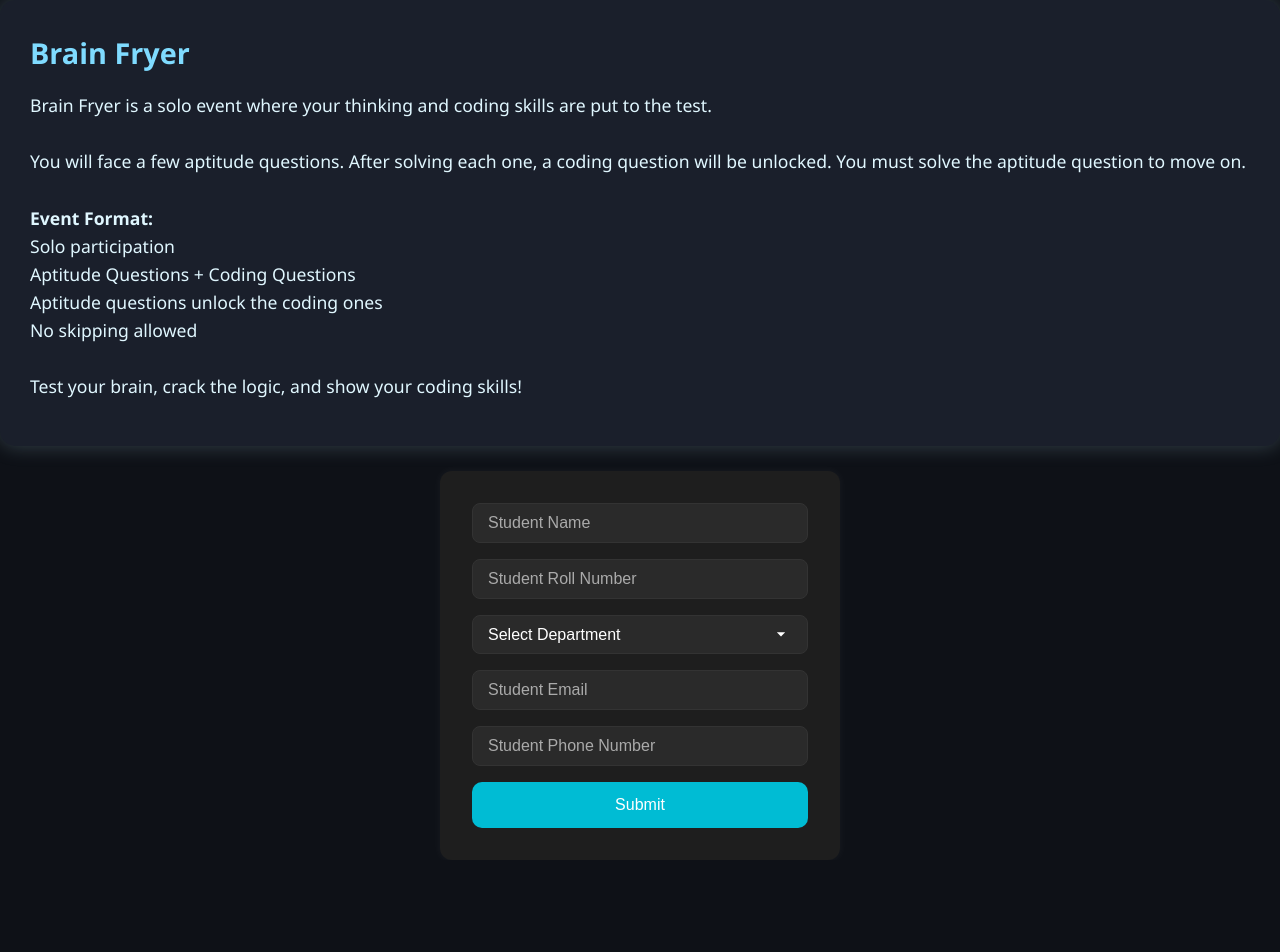
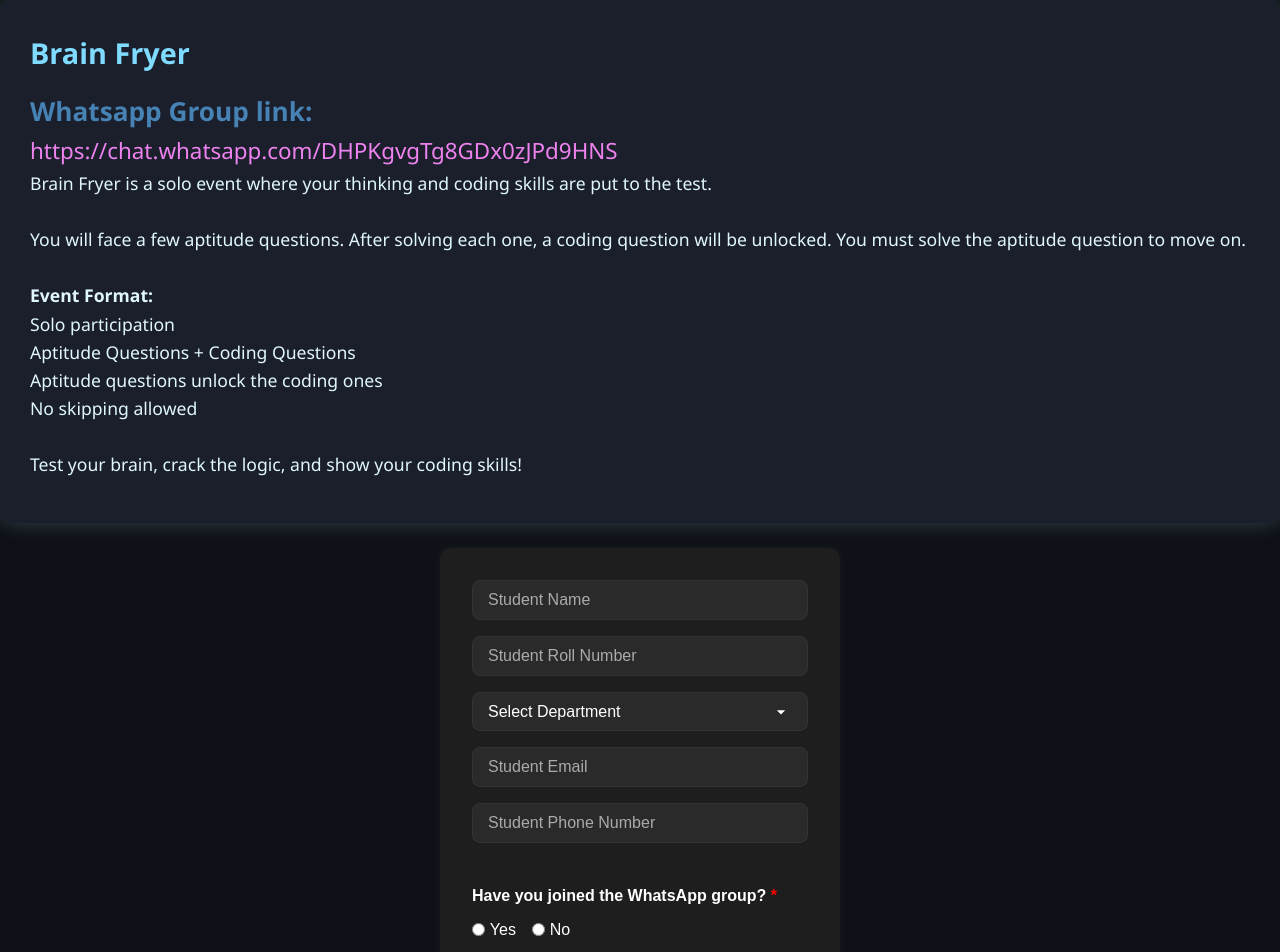
Before and after one commit to Gurukprs/Cognissance_Website, a React (Vite) app in the folder client/: page /register/brain-fryer in a window 1280 px wide. Shown: the top 952 px of the page. Before the commit the page ends 860 px from the top, so only its background shows below. Built offline with nearby package versions, Linux system fonts and the light colour scheme.

Commit message:
whatsapp grp link update

```diff
--- a/client/src/forms/BrainFryer.jsx
+++ b/client/src/forms/BrainFryer.jsx
@@ -63,6 +63,8 @@ const BrainFryer = () => {
     <>
   <div className="event-description">
   <h2>Brain Fryer</h2>
+  <h3 style={{color:'steelblue'}}>Whatsapp Group link:</h3>
+  <a href="https://chat.whatsapp.com/DHPKgvgTg8GDx0zJPd9HNS" target="_blank" className="link-highlight">https://chat.whatsapp.com/DHPKgvgTg8GDx0zJPd9HNS</a>
   <p>
     Brain Fryer is a solo event where your thinking and coding skills are put to the test.
     <br /><br />
@@ -104,6 +106,22 @@ const BrainFryer = () => {
   </select>
   <input type="email" name="email" placeholder="Student Email" value={formData.email} onChange={handleChange} required />
   <input type="text" name="phoneNumber" placeholder="Student Phone Number" value={formData.phoneNumber} onChange={handleChange} required />
+
+  <div className="radio-group">
+  <label className="question">Have you joined the WhatsApp group? <span style={{ color: 'red' }}>*</span></label>
+
+  <div className="options">
+    <label>
+      <input type="radio" name="whatsapp" value="yes" required />
+      Yes
+    </label>
+    <label>
+      <input type="radio" name="whatsapp" value="no" required />
+      No
+    </label>
+  </div>
+</div>
+
   <button type="submit">Submit</button>
 </form>
 </>
--- a/client/src/forms/PaperForge.jsx
+++ b/client/src/forms/PaperForge.jsx
@@ -96,6 +96,8 @@ const PaperForge = () => {
   <>
     <div className="event-description">
       <h2>PAPER FORGE</h2>
+      <h3 style={{color:'steelblue'}}>Whatsapp Group link:</h3>
+      <a href="https://chat.whatsapp.com/HNxihzXGU5SBF8JFCdhBIL" target="_blank" className="link-highlight">https://chat.whatsapp.com/HNxihzXGU5SBF8JFCdhBIL</a>
       <p>
         Participants are invited to present their papers on any one of the following topics:
       </p>
@@ -218,6 +220,21 @@ const PaperForge = () => {
       <input type="email" name="t3Mail" placeholder="Teammate 3 Email" value={formData.t3Mail} onChange={handleChange} />
       <input type="text" name="t3PhoneNumber" placeholder="Teammate 3 Phone Number" value={formData.t3PhoneNumber} onChange={handleChange}  />
 
+      <div className="radio-group">
+  <label className="question">Have you joined the WhatsApp group? <span style={{ color: 'red' }}>*</span></label>
+
+  <div className="options">
+    <label>
+      <input type="radio" name="whatsapp" value="yes" required />
+      Yes
+    </label>
+    <label>
+      <input type="radio" name="whatsapp" value="no" required />
+      No
+    </label>
+  </div>
+</div>
+
       <button type="submit">Submit</button>
     </form>
 </>
--- a/client/src/forms/PitchProject.jsx
+++ b/client/src/forms/PitchProject.jsx
@@ -86,6 +86,8 @@ const PitchProject = () => {
     <>
     <div className="event-description">
   <h2>Project Pitch</h2>
+  <h3 style={{color:'steelblue'}}>Whatsapp Group link:</h3>
+  <a href="https://chat.whatsapp.com/CT2v0x1X3q4g5r7j6Z8Y9E" target="_blank" className="link-highlight">https://chat.whatsapp.com/CT2v0x1X3q4g5r7j6Z8Y9E</a>
 
   <p>
     Participants are encouraged to present innovative and research‑based projects on any one of the following themes:
@@ -186,6 +188,22 @@ const PitchProject = () => {
   <input type="email" name="t2Mail" placeholder="Teammate 2 Email" value={formData.t2Mail} onChange={handleChange}  />
   <input type="text" name="t2PhoneNumber" placeholder="Teammate 2 Phone Number" value={formData.t2PhoneNumber} onChange={handleChange}  />
 
+  <div className="radio-group">
+  <label className="question">Have you joined the WhatsApp group? <span style={{ color: 'red' }}>*</span></label>
+
+  <div className="options">
+    <label>
+      <input type="radio" name="whatsapp" value="yes" required />
+      Yes
+    </label>
+    <label>
+      <input type="radio" name="whatsapp" value="no" required />
+      No
+    </label>
+  </div>
+</div>
+
+
   <button type="submit">Submit</button>
 </form>
 </>
--- a/client/src/forms/TechQuest.jsx
+++ b/client/src/forms/TechQuest.jsx
@@ -76,6 +76,8 @@ const TechQuest = () => {
     <>
     <div className="event-description">
   <h2>TECH QUEST CHALLENGE</h2>
+  <h3 style={{color:'steelblue'}}>Whatsapp Group link:</h3>
+  <a href="https://chat.whatsapp.com/KV9Y3758B9T8vqw3KQU2dZ" target="_blank" className="link-highlight">https://chat.whatsapp.com/KV9Y3758B9T8vqw3KQU2dZ</a>
   <p><em>Reboot Your Brain. Let the Quest Begin!</em></p>
 
   <p>
@@ -149,6 +151,21 @@ const TechQuest = () => {
   <input type="email" name="t1Mail" placeholder="Teammate Email" value={formData.t1Mail} onChange={handleChange}  />
   <input type="text" name="t1PhoneNumber" placeholder="Teammate Phone Number" value={formData.t1PhoneNumber} onChange={handleChange}  />
 
+  <div className="radio-group">
+  <label className="question">Have you joined the WhatsApp group? <span style={{ color: 'red' }}>*</span></label>
+
+  <div className="options">
+    <label>
+      <input type="radio" name="whatsapp" value="yes" required />
+      Yes
+    </label>
+    <label>
+      <input type="radio" name="whatsapp" value="no" required />
+      No
+    </label>
+  </div>
+</div>
+
   <button type="submit">Submit</button>
 </form>
 </>
--- a/client/src/forms/WebNest.jsx
+++ b/client/src/forms/WebNest.jsx
@@ -86,6 +86,8 @@ const WebNest = () => {
     <>
     <div className="event-description">
   <h2>Web Nest</h2>
+  <h3 style={{color:'steelblue'}}>Whatsapp Group link:</h3>
+  <a href="https://chat.whatsapp.com/EPUaU7uqYQb3vdPjKUyHQ9" target="_blank" className="link-highlight">https://chat.whatsapp.com/EPUaU7uqYQb3vdPjKUyHQ9</a>
   <p>
     Web Nest is a dynamic and creative web design event where innovation meets aesthetics.
   </p>
@@ -177,6 +179,21 @@ const WebNest = () => {
   <input type="email" name="t2Mail" placeholder="Teammate 2 Email" value={formData.t2Mail} onChange={handleChange}  />
   <input type="text" name="t2PhoneNumber" placeholder="Teammate 2 Phone Number" value={formData.t2PhoneNumber} onChange={handleChange}  />
 
+  <div className="radio-group">
+  <label className="question">Have you joined the WhatsApp group? <span style={{ color: 'red' }}>*</span></label>
+
+  <div className="options">
+    <label>
+      <input type="radio" name="whatsapp" value="yes" required />
+      Yes
+    </label>
+    <label>
+      <input type="radio" name="whatsapp" value="no" required />
+      No
+    </label>
+  </div>
+</div>
+
   <button type="submit"><span>Submit</span></button>
 </form>
 </>
--- a/client/src/forms/css/form.css
+++ b/client/src/forms/css/form.css
@@ -7,7 +7,34 @@ body {
   color: #d0d0d0;
   transition: background-color 0.3s ease, color 0.3s ease;
 }
+.link-highlight {
+  color: violet;
+  text-decoration: none;
+  transition: color 0.3s ease;
+}
+.radio-group {
+  margin: 1.5rem 0;
+  font-family: sans-serif;
+}
 
+.question {
+  font-weight: bold;
+  margin-bottom: 0.5rem;
+  display: block;
+}
+
+.options label {
+  display: inline-flex;
+  align-items: center;
+  margin-right: 1rem;
+  gap: 0.3rem;
+  cursor: pointer;
+}
+
+
+.link-highlight:hover {
+  color: deeppink; /* or any hover color you want */
+}
 /* Optional Wrapper to limit width */
 .techquest-wrapper {
   width: 100%;
```
